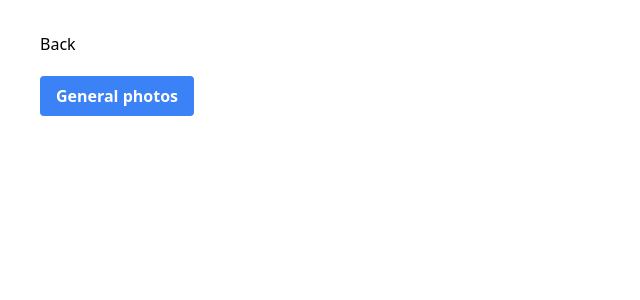
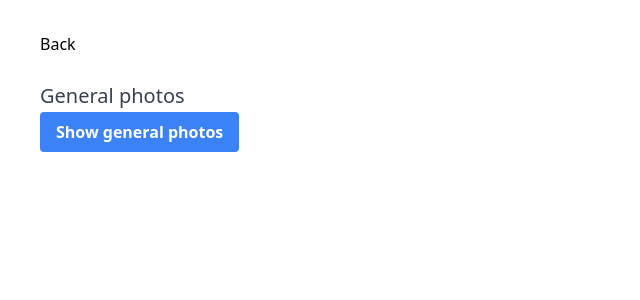
Before and after one commit to patrickm4/scavengerHunt, a Nuxt app: page /galleries in a window 1280 px wide. Shown: the top 300 px of the page, without its empty margins (0-640 px from the left). Built offline with nearby package versions, Linux system fonts and the light colour scheme.

Commit message:
staging fix: text to show btn is clickable, cleanup, show categories again

```diff
--- a/pages/advanced.vue
+++ b/pages/advanced.vue
@@ -21,9 +21,9 @@
       <p class="mt-2">
         {{ key }}
       </p>
-      <!-- <div>
+      <div>
         {{val}}
-      </div> -->
+      </div>
     </div>
 
     <p class="mt-8 text-xl leading-8 text-gray-700">
@@ -33,7 +33,6 @@
       <div v-for="user in users">
         <div class="flex justify-between items-center mt-5">
           <div class="flex items-start flex-col">
-            <!-- TODO split up into general and scavenger hunt -->
             <div class="text-base font-semibold leading-7 text-yellow-900">
               <NuxtLink :to="{ name: 'galleries', query: { fullName: user.name} }">{{user.name}}</NuxtLink>
             </div>
--- a/pages/galleries.vue
+++ b/pages/galleries.vue
@@ -7,7 +7,7 @@
         Scavenger hunt photos
       </p> -->
       <!-- <button class="bg-blue-500 hover:bg-blue-700 text-white font-bold py-2 px-4 rounded" @click="isShowingCompletedTasks = !isShowingCompletedTasks">
-        Scavenger hunt photos
+        Show scavenger hunt photos
       </button><div v-if="!completedTasks && isShowingCompletedTasks">No scavenger hunt photos uploaded</div>
       <div v-else-if="completedTasks && isShowingCompletedTasks">
         <div v-for="(value, key) in completedTasks">
@@ -19,11 +19,11 @@
       </div>
     </div> -->
     <div class="mt-5">
-      <!-- <p class="mt-6 text-xl leading-8 text-gray-700">
+      <p class="mt-6 text-xl leading-8 text-gray-700">
         General photos
-      </p> -->
+      </p>
       <button class="bg-blue-500 hover:bg-blue-700 text-white font-bold py-2 px-4 rounded" @click="isShowingGeneralPhotos = !isShowingGeneralPhotos">
-        General photos
+        Show general photos
       </button>
       <div v-if="!generalPhotos && isShowingGeneralPhotos">No general photos uploaded</div>
       <div v-else-if="generalPhotos && isShowingGeneralPhotos">
```
